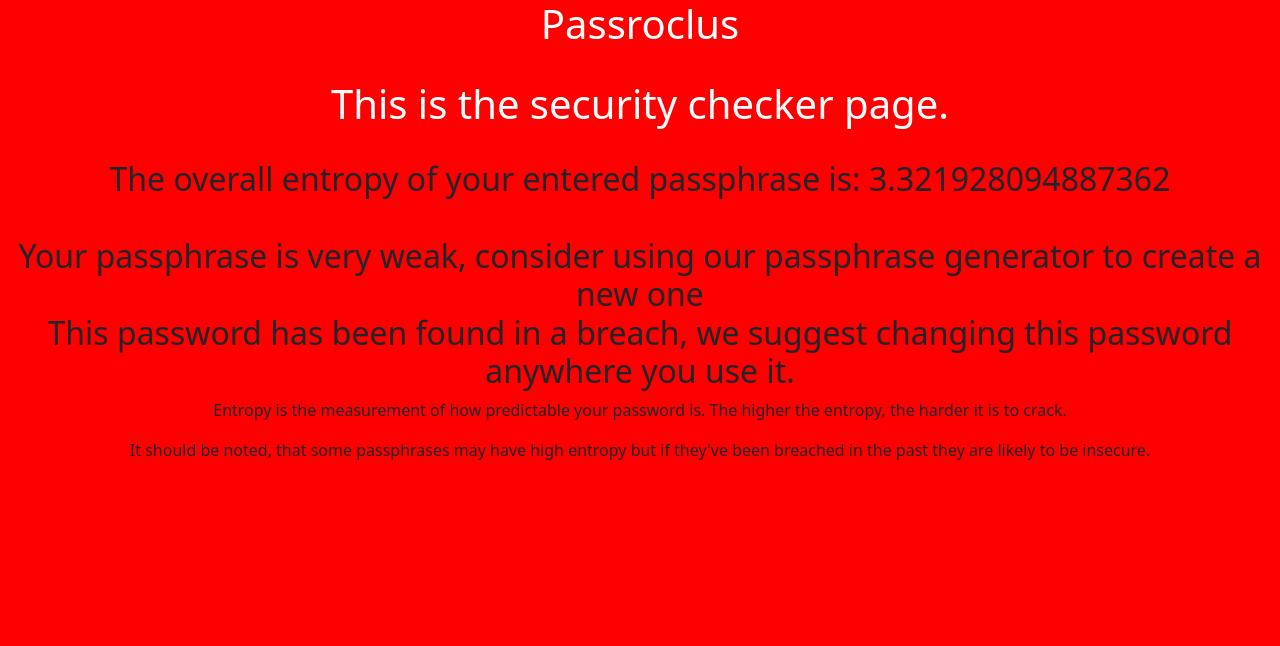
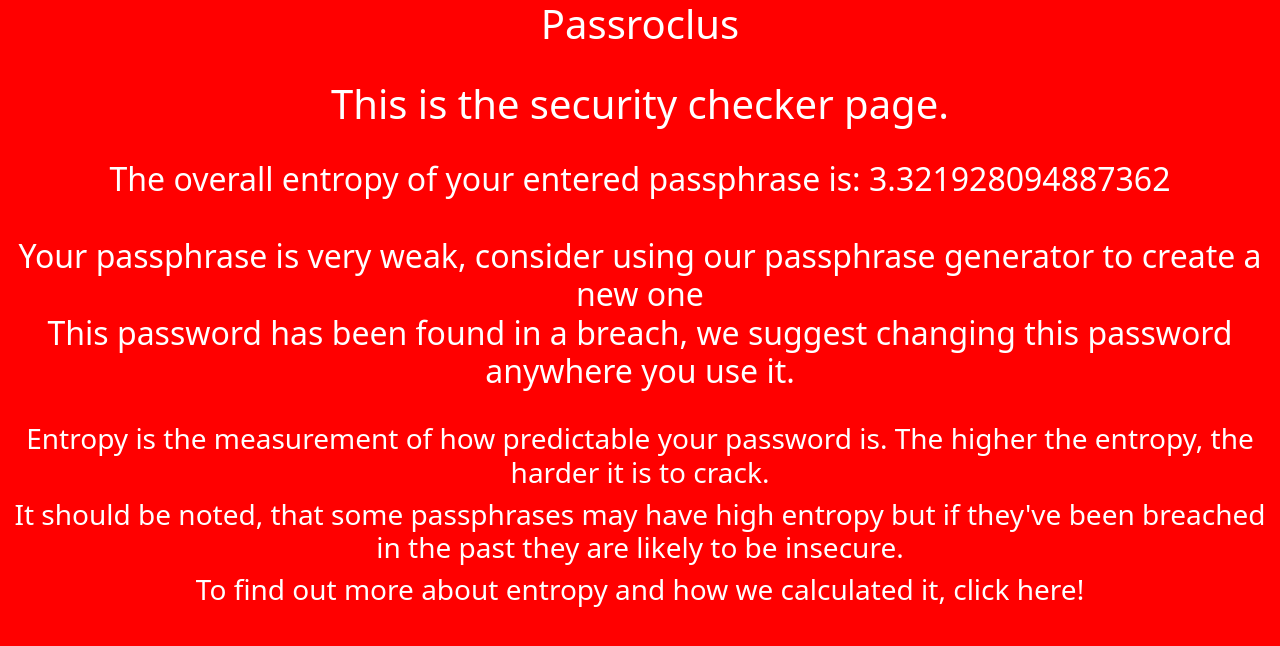
Before and after one commit to cybersomething/passroclus, a Flask app: page /securityChecker/1 in a window 1280 px wide. Shown: the top 646 px of the page. Run offline with Flask 2, Linux system fonts and the light colour scheme.

Commit message:
Update securityChecker.html

```diff
--- a/templates/securityChecker.html
+++ b/templates/securityChecker.html
@@ -8,7 +8,7 @@
     <link href="https://cdn.jsdelivr.net/npm/bootstrap@5.0.0-beta2/dist/css/bootstrap.min.css" rel="stylesheet" integrity="sha384-BmbxuPwQa2lc/FVzBcNJ7UAyJxM6wuqIj61tLrc4wSX0szH/Ev+nYRRuWlolflfl" crossorigin="anonymous">
     <style>
       body {background-color: {{overallScore}}}
-      h1 {color: white;}
+      h1, h2, h3 {color: white;}
     </style>
     <body>
       {% block content %}
@@ -28,8 +28,10 @@
           <br>
         {% endblock %}
       </h2>
-     <p>Entropy is the measurement of how predictable your password is. The higher the entropy, the harder it is to crack.</p>
-     <p>It should be noted, that some passphrases may have high entropy but if they've been breached in the past they are likely to be insecure.</p>
+        <br>
+     <h3>Entropy is the measurement of how predictable your password is. The higher the entropy, the harder it is to crack.</h3>
+     <h3>It should be noted, that some passphrases may have high entropy but if they've been breached in the past they are likely to be insecure.</h3>
+        <h3>To find out more about entropy and how we calculated it, click here!</h3>
 </div>
   <script src="https://cdn.jsdelivr.net/npm/bootstrap@5.0.0-beta2/dist/js/bootstrap.bundle.min.js" integrity="sha384-b5kHyXgcpbZJO/tY9Ul7kGkf1S0CWuKcCD38l8YkeH8z8QjE0GmW1gYU5S9FOnJ0" crossorigin="anonymous"></script>
 </body>
```
